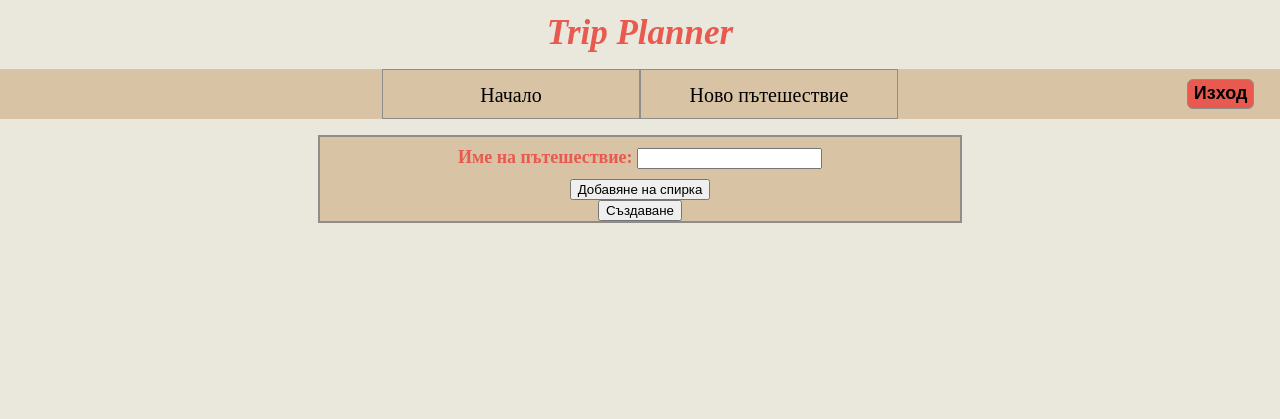
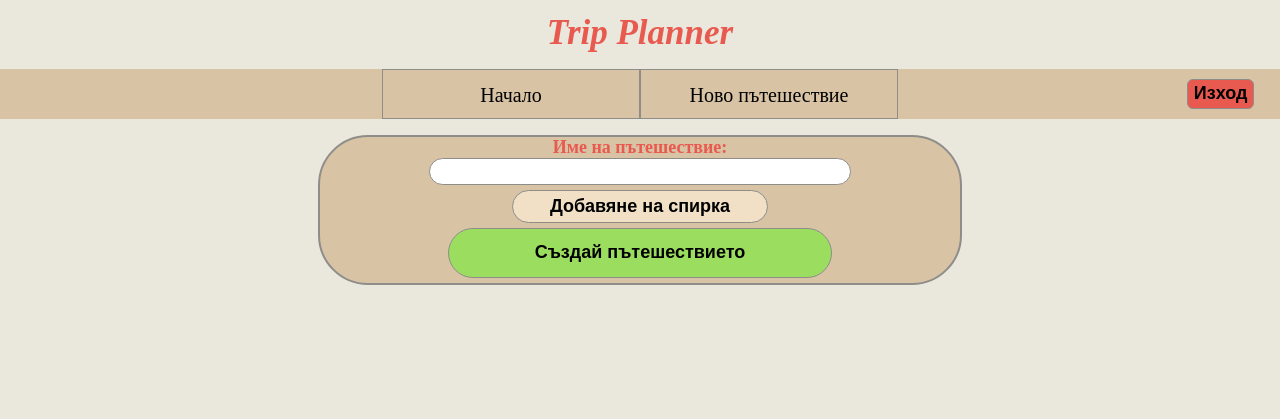
Before and after one commit to DobrinTs/WEB-technologies-FMI-project, a PHP site: page /newTrip in a window 1280 px wide. Shown: the top 419 px of the page. Run offline with PHP 8.4, Linux system fonts and the light colour scheme; the visitor is signed in with stand-in values (Sample User, id 1).

Commit message:
Add some CSS changes

```diff
--- a/home/index.php
+++ b/home/index.php
@@ -7,6 +7,7 @@
 
 <head>
   <meta charset="utf-8" />
+  <meta name="viewport" content="width=device-width, initial-scale=1.0">
   <title>Home</title>
   <link href="home.css" rel="stylesheet" />
   <link href="navAndHeader.css" rel="stylesheet" />
--- a/home/navAndHeader.css
+++ b/home/navAndHeader.css
@@ -24,7 +24,7 @@ nav {
 
 .navListItem {
   display: inline-block;
-  min-width: 250px;
+  min-width: 210px;
   width: 20%;
   border: 1px solid #8e8d8a;
 }
@@ -41,7 +41,6 @@ nav {
 
 .navLink:hover {
   text-decoration: underline;
-  font-weight: bold;
   transition: 100ms linear;
   color: black;
   background-color: #e85a4f;
--- a/login/index.php
+++ b/login/index.php
@@ -7,6 +7,7 @@
 
 <head>
   <meta charset="utf-8" />
+  <meta name="viewport" content="width=device-width, initial-scale=1.0">
   <title>Login</title>
   <link href="login.css" rel="stylesheet" />
   <link href="../main.css" rel="stylesheet" />
--- a/login/login.css
+++ b/login/login.css
@@ -51,11 +51,12 @@ main {
   min-height: 35px;
   font-size: 16px;
   word-break: break-all;
+  font-weight: bold;
   border: 0.5px solid #8e8d8a;
 }
 
 .loginButton {
-  background-color: #60992D;
+  background-color: #9bde5f;
 }
 
 .registerButton {
--- a/main.css
+++ b/main.css
@@ -1,3 +1,7 @@
+html {
+  min-width: 600px;
+}
+
 body {
   background-color: #eae7dc;
   margin: 0;
@@ -6,10 +10,20 @@ body {
 .errorMessage {
   display: block;
   color: red;
-  font-size: 12px;
+  font-size: 20px;
   text-align: center;
 }
 
 .hide {
   display: none;
 }
+
+fieldset {
+  margin: 0;
+  padding: 0;
+  border: 0;
+  outline: 0;
+  font-size: 100%;
+  vertical-align: baseline;
+  background: transparent;
+}
--- a/newTrip/index.php
+++ b/newTrip/index.php
@@ -7,6 +7,7 @@
 
 <head>
   <meta charset="utf-8" />
+  <meta name="viewport" content="width=device-width, initial-scale=1.0">
   <title>New Trip</title>
   <link href="../home/navAndHeader.css" rel="stylesheet" />
   <link href="../main.css" rel="stylesheet" />
@@ -34,15 +35,23 @@
     <form class="newTripForm" method="post" id="tripForm">
       <strong id="formError" class="hide"></strong>
 
-      <section class="inputGroup">
+      <section class="customSection">
         <label for="tripName" class="tripNameLabel">Име на пътешествие: </label>
-        <input type="text" name="tripName" id="tripName">
+        <input type="text" name="tripName" id="tripName" class="inputField">
       </section>
 
-      <section id="stopsSection"></section>
+      <section id="stopsSection" class="hide">
+        <header>
+          <h2 class="stopsSectionHeader">Въведете име и час за спирките:</h2>
+        </header>
+      </section>
 
-      <button type="button" name="button" id="addStopButton">Добавяне на спирка</button>
-      <button type="submit" name="submitButton">Създаване</button>
+      <button type="button" name="button" id="addButton" class="customButton addButton">
+        Добавяне на спирка
+      </button>
+      <button type="submit" name="submitButton" class="customButton createButton">
+        Създай пътешествието
+      </button>
 
     </form>
   </main>
--- a/newTrip/newTrip.css
+++ b/newTrip/newTrip.css
@@ -1,20 +1,83 @@
 .newTripForm {
   display: flex;
   flex-direction: column;
+  align-items: center;
   width: 50%;
+  min-width: 400px;
   margin: auto;
-  align-items: center;
   border: 2px solid #8e8d8a;
+  border-radius: 50px;
   background-color: #d8c3a5;
+  margin-bottom: 10px;
 }
 
-.inputGroup {
-  display: block;
-  margin: 10px 0;
+.customSection {
+  width: 80%;
+}
+
+.stopsSectionHeader {
+  margin: 2px 0;
+  text-align: center;
+  color: #e85a4f;
+  font-size: 14px;
 }
 
 .tripNameLabel {
   font-size: 18px;
   color: #e85a4f;
   font-weight: bold;
+  text-align: center;
+  display: block;
+  margin: auto;
+  width: 80%;
 }
+
+.inputField {
+  border: 1px solid #8e8d8a;
+  border-radius: 50px;
+  padding: 0 10px;
+  line-height: 25px;
+  font-size: 20px;
+  display: block;
+  margin: auto;
+  margin-bottom: 5px;
+  width: 80%;
+  max-width: 400px;
+}
+
+.customFieldset {
+  width: 80%;
+  min-width: 300px;
+  border: 1px solid #8e8d8a;
+  border-radius: 50px;
+  margin: auto;
+  margin-bottom: 5px;
+}
+
+.customFieldset legend {
+  color: #e85a4f;
+  font-weight: bold;
+  font-size: 18px;
+  margin-left: 30px;
+}
+
+.customButton {
+  margin-bottom: 5px;
+  border: 1px solid #8d8e8a;
+  border-radius: 50px;
+  font-size: 18px;
+  font-weight: bold;
+  padding: 5px;
+}
+
+.addButton {
+  width: 40%;
+  min-width: 200px;
+  background-color: #f1e0c5;
+}
+
+.createButton {
+  width: 60%;
+  height: 50px;
+  background-color: #9bde5f;
+}
--- a/newTrip/newTrip.js
+++ b/newTrip/newTrip.js
@@ -1,23 +1,27 @@
-var addStopButton = document.getElementById('addStopButton');
-addStopButton.addEventListener('click', addStop);
+var addButton = document.getElementById('addButton');
+addButton.addEventListener('click', addStop);
 
 var nextStopIndex = 1;
 
 function addStop() {
   var stopsSection = document.getElementById('stopsSection');
+  stopsSection.setAttribute('class', 'customSection');
 
   var newStopFieldset = document.createElement('fieldset');
-  newStopFieldset.setAttribute('class', 'inputGroup');
+  newStopFieldset.setAttribute('class', 'customFieldset');
+  newStopFieldset.innerHTML += `<legend> Спирка ${nextStopIndex}: </legend>`;
 
   var newStopNameField = document.createElement('input');
   newStopNameField.setAttribute('type', 'text');
   newStopNameField.setAttribute('placeholder', 'Enter location name');
   newStopNameField.setAttribute('name', `stop${nextStopIndex}name`);
+  newStopNameField.setAttribute('class', 'inputField');
   newStopFieldset.appendChild(newStopNameField);
 
   var newStopTimeField = document.createElement('input');
   newStopTimeField.setAttribute('type', 'datetime-local');
   newStopTimeField.setAttribute('name', `stop${nextStopIndex}time`);
+  newStopTimeField.setAttribute('class', 'inputField');
   newStopFieldset.appendChild(newStopTimeField);
 
   stopsSection.appendChild(newStopFieldset);
--- a/register/index.php
+++ b/register/index.php
@@ -7,6 +7,7 @@
 
 <head>
   <meta charset="utf-8" />
+  <meta name="viewport" content="width=device-width, initial-scale=1.0">
   <title>Register</title>
   <link href="../login/login.css" rel="stylesheet" />
   <link href="../main.css" rel="stylesheet" />
--- a/utils/formHandlers.js
+++ b/utils/formHandlers.js
@@ -2,8 +2,8 @@ function handleSubmit(destPath, formData) {
   var json = JSON.stringify(formData);
 
   ajax(destPath, {
-    // success: () => window.location.assign('../home'),
-    success: (tmp) => console.log(tmp),
+    success: () => window.location.assign('../home'),
+    // success: (tmp) => console.log(tmp),
     error: formErrorHandler,
     method: 'POST',
     contentType: 'application/json',
```
